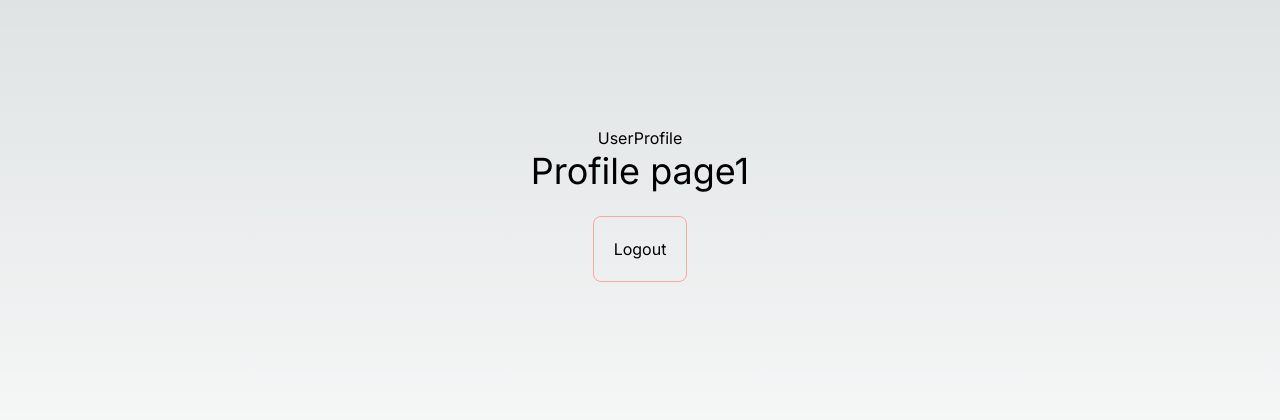
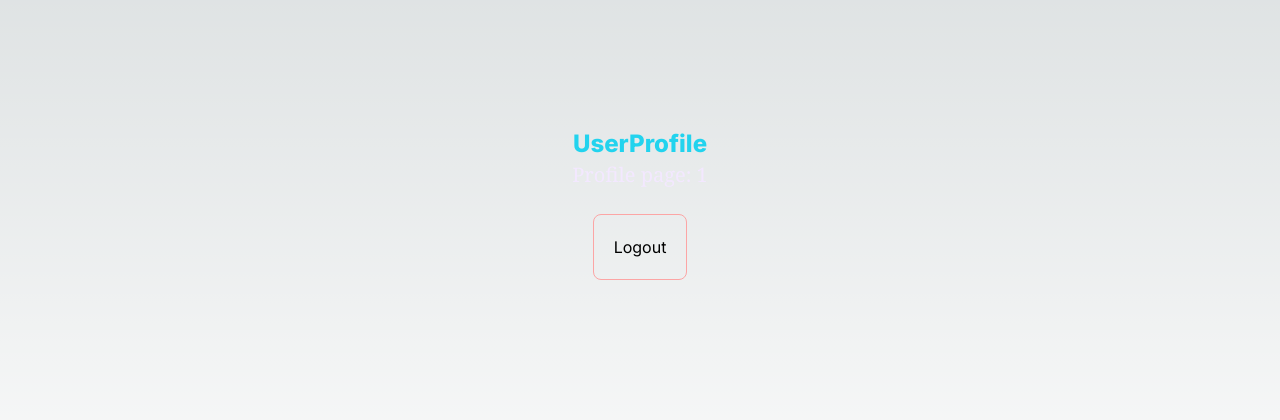
Before and after one commit to vivekrawat21/nextauthapp, a Next.js app: page /profile/1 in a window 1280 px wide. Shown: the part 184-604 px from the top of the page. Built offline with nearby package versions, Linux system fonts and the light colour scheme.

Commit message:
hot toast configured

```diff
--- a/src/app/SignUp/page.tsx
+++ b/src/app/SignUp/page.tsx
@@ -26,7 +26,7 @@ const SignUpPage = ()=> {
             router.push("/login")
       } catch (error:any) {
         console.log("Signup is failed "+error.message);
-        toast.error(error.message);
+        toast.error("Signup failed:"+error.message);
       }
       finally{
         setLoading(false);
--- a/src/app/layout.tsx
+++ b/src/app/layout.tsx
@@ -1,5 +1,6 @@
 import type { Metadata } from "next";
 import { Inter } from "next/font/google";
+import { Toaster } from "react-hot-toast";
 import "./globals.css";
 
 const inter = Inter({ subsets: ["latin"] });
@@ -16,7 +17,11 @@ export default function RootLayout({
 }>) {
   return (
     <html lang="en">
-      <body className={inter.className}>{children}</body>
+
+      <body className={inter.className}>
+      <Toaster position="bottom-center" />
+        {children}
+        </body>
     </html>
   );
 }
--- a/src/app/login/page.tsx
+++ b/src/app/login/page.tsx
@@ -3,7 +3,7 @@
 import { useRouter } from "next/navigation";
 import React from "react";
 import Link from "next/link";
-import toast from "react-hot-toast";
+import {toast} from "react-hot-toast";
 import axios from "axios";
 
 const LoginPage = ()=> {
--- a/src/app/profile/[id]/page.tsx
+++ b/src/app/profile/[id]/page.tsx
@@ -1,7 +1,7 @@
 'use client'
 import React from "react";
 import axios from "axios"
-import Link from "next/link";
+import toast from "react-hot-toast";
 import { useRouter } from "next/navigation";
 
 export default function UserProfile({ params }: any) {
@@ -13,12 +13,14 @@ export default function UserProfile({ params }: any) {
             const response = await axios.get("/api/users/logout")
 
             setLoading(false);
+            toast.success("loggedout successfully");
 
             console.log(response.data.message);
             router.push("/login")
         }
-        catch (err) {
-
+        catch (err:any) {
+           console.log(err.message);
+         toast.error(err.message);
         }
         finally {
             setLoading(false);
@@ -28,9 +30,9 @@ export default function UserProfile({ params }: any) {
     }
     return (
         <div className="flex flex-col items-center justify-center min-h-screen">
-            <h1>UserProfile</h1>
+            <h1 className="text-cyan-400 text-2xl font-extrabold">UserProfile</h1>
             <hr />
-            <p className="text-4xl">Profile page{params.id}</p>
+            <p className="text-xl font-serif text-purple-100">Profile page:  {params.id}</p>
             <hr />
 
             <button className="p-5 my-6 border   rounded-lg border-red-300 hover:bg-gray-900" onClick={onLogout} >
```
